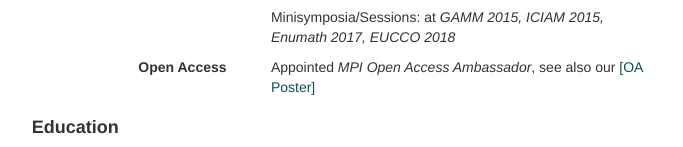
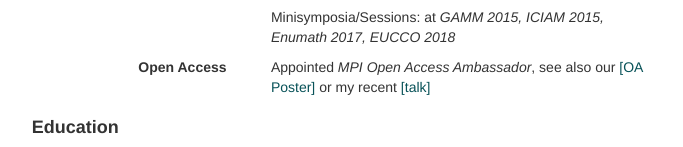
Before and after one commit to highlando/bootstrap-ws, a plain HTML site: page index.html in a window 1280 px wide. Shown: the part 2032-2179 px from the top of the page, without its empty margins (187-870 px from the left). Drawn offline with nearby package versions, Linux system fonts and the light colour scheme.

Commit message:
oa talk ++

```diff
--- a/index.html
+++ b/index.html
@@ -227,7 +227,7 @@ $(window).ready(function() {
 								<p><b>Open Access</b> </p>
 							</div>
 							<div class="span9">
-								<p>Appointed <i>MPI Open Access Ambassador</i>, see also our <a href="files/posters/16-oaposter.pdf">[OA Poster]</a></p>
+								<p>Appointed <i>MPI Open Access Ambassador</i>, see also our <a href="files/posters/16-oaposter.pdf">[OA Poster]</a> or my recent <a href="http://www.janheiland.de/1805-talk-oaattub/#1">[talk]</a></p>
 							</div>
 						</div>
 					</div>
```
